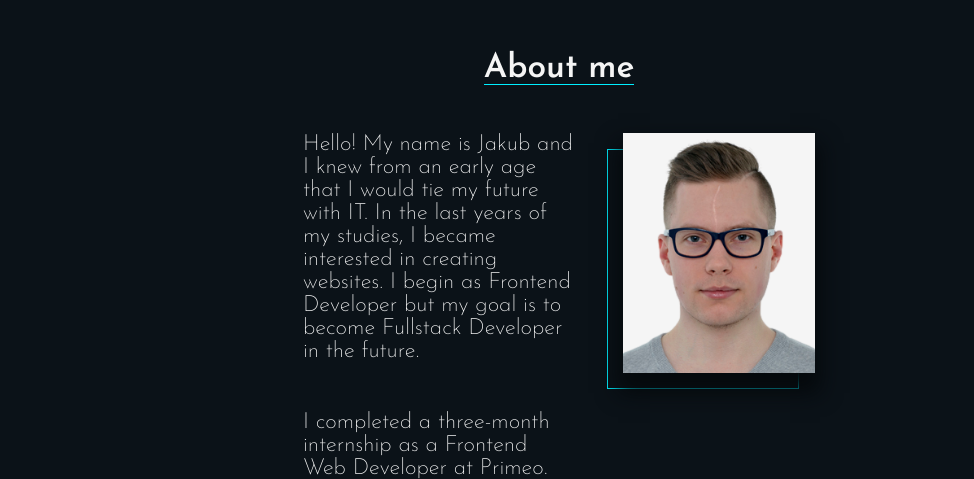
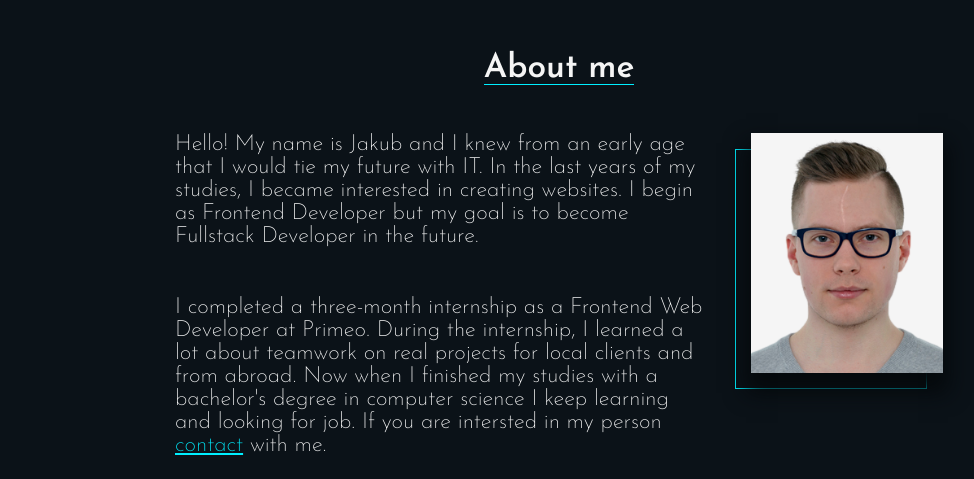
Before and after one commit to jwywrocki/portfolio, a plain HTML site: page index.html in a window 1280 px wide. Shown: the part 876-1355 px from the top of the page, without its empty margins (81-1055 px from the left). Drawn offline with Linux system fonts and the light colour scheme.

Commit message:
minor adjustments to the aboutme section

```diff
--- a/css/style.css
+++ b/css/style.css
@@ -299,6 +299,11 @@ footer {
     padding: 4rem;
     background: var(--darkBackgroundColor);
 }
+@media (max-width: 2000px) {
+    .about {
+        margin: 0;
+    }
+}
 @media (max-width: 1280px) {
     body {
         font-size: 1.4rem;
```
